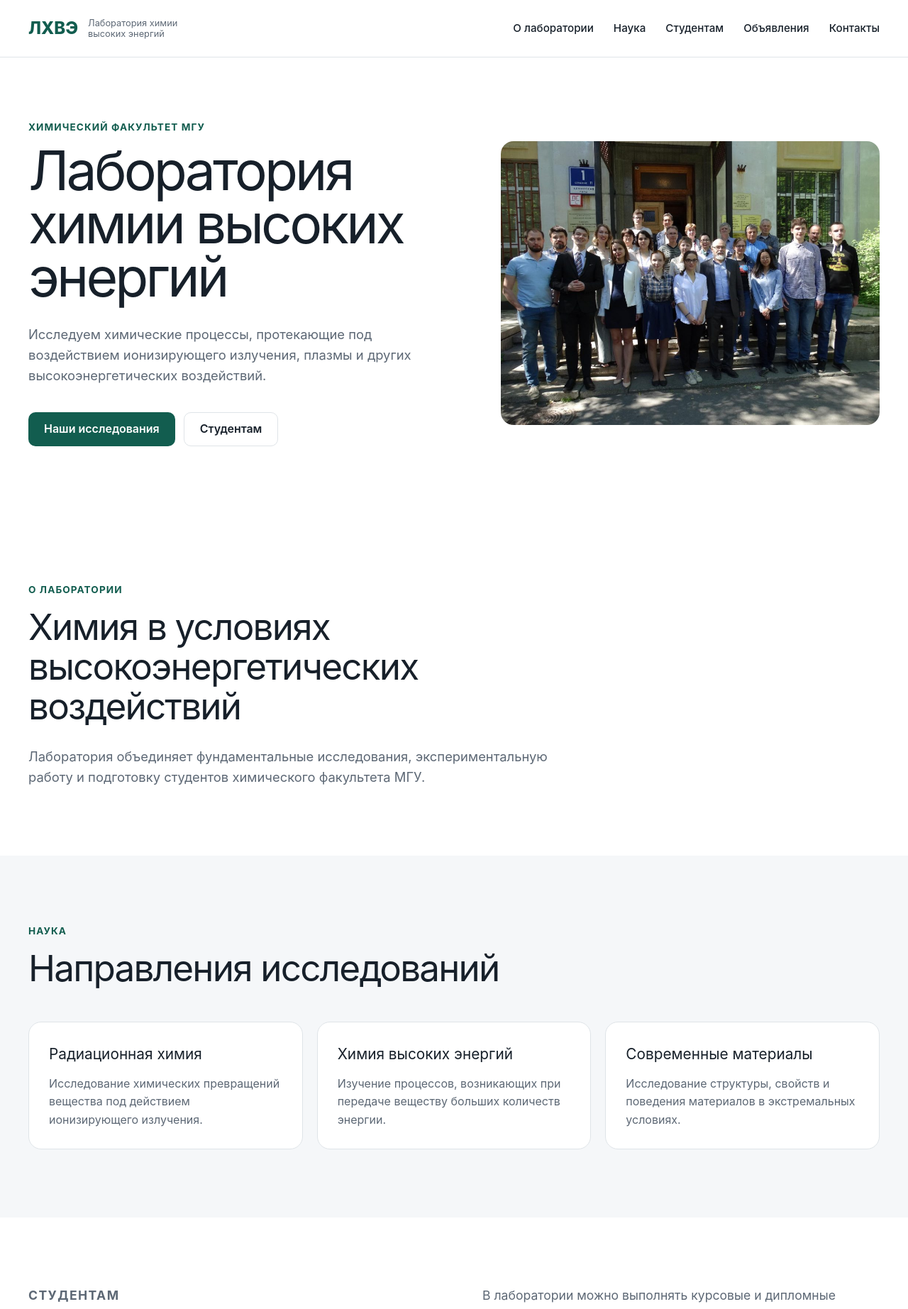
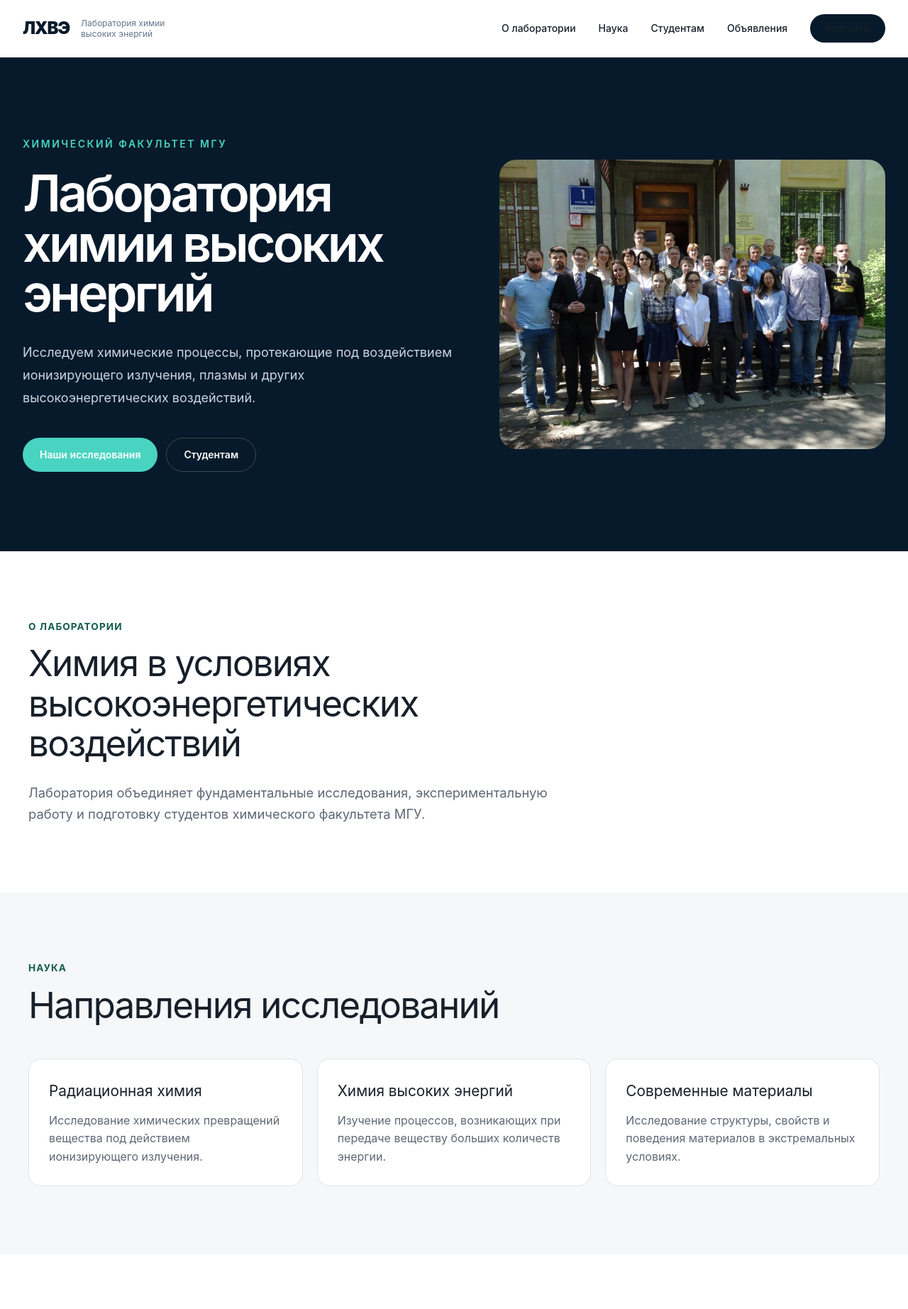
Before and after one commit to Umiacha/LHEC, a Django app: page / in a window 1280 px wide. Shown: the top 1845 px of the page at 71% size. Run offline with Django 5.2, Linux system fonts and the light colour scheme; style sheets or scripts are compiled from the project's sources.

Commit message:
Update frontend.

```diff
--- a/core/static/core/css/input.css
+++ b/core/static/core/css/input.css
@@ -1,4 +1,23 @@
 @import "tailwindcss";
+@theme {
+    --color-lab-950: #071a2b;
+    --color-lab-900: #0d263d;
+    --color-lab-800: #14354f;
+
+    --color-energy-400: #49d4c1;
+    --color-energy-500: #24bda9;
+
+    --color-paper: #f5f7f7;
+    --color-ink: #101820;
+    --color-muted: #66727e;
+
+    --font-sans:
+        system-ui,
+        -apple-system,
+        BlinkMacSystemFont,
+        "Segoe UI",
+        sans-serif;
+}
 
 
 :root {
--- a/core/templates/core/base.html
+++ b/core/templates/core/base.html
@@ -21,27 +21,109 @@
 </head>
 
 <body>
-    <header class="site-header">
-        <div class="container header-content">
+    <header class="sticky top-0 z-50 border-b border-slate-200/80 bg-white/90 backdrop-blur">
+        <div class="mx-auto flex min-h-20 max-w-7xl items-center justify-between px-6 lg:px-8">
             <a
-                class="site-logo"
                 href="{% url 'core:home' %}"
+                class="flex items-center gap-4 no-underline"
             >
-                <span class="site-logo-short">ЛХВЭ</span>
+                <span class="text-2xl font-black tracking-[-0.05em] text-lab-950">
+                    ЛХВЭ
+                </span>
 
-                <span class="site-logo-name">
+                <span class="hidden text-xs leading-tight text-slate-500 sm:block">
                     Лаборатория химии<br>
                     высоких энергий
                 </span>
             </a>
 
-            <nav class="main-nav" aria-label="Основная навигация">
-                <a href="{% url 'core:about' %}">О лаборатории</a>
-                <a href="{% url 'core:science' %}">Наука</a>
-                <a href="{% url 'core:students' %}">Студентам</a>
-                <a href="{% url 'core:news' %}">Объявления</a>
-                <a href="{% url 'core:contacts' %}">Контакты</a>
+            <nav
+                class="hidden items-center gap-8 lg:flex"
+                aria-label="Основная навигация"
+            >
+                <a
+                    class="text-sm font-medium text-slate-700 transition-colors hover:text-lab-950"
+                    href="{% url 'core:about' %}"
+                >
+                    О лаборатории
+                </a>
+
+                <a
+                    class="text-sm font-medium text-slate-700 transition-colors hover:text-lab-950"
+                    href="{% url 'core:science' %}"
+                >
+                    Наука
+                </a>
+
+                <a
+                    class="text-sm font-medium text-slate-700 transition-colors hover:text-lab-950"
+                    href="{% url 'core:students' %}"
+                >
+                    Студентам
+                </a>
+
+                <a
+                    class="text-sm font-medium text-slate-700 transition-colors hover:text-lab-950"
+                    href="{% url 'core:news' %}"
+                >
+                    Объявления
+                </a>
+
+                <a
+                    class="rounded-full bg-lab-950 px-5 py-2.5 text-sm font-medium text-white transition-colors hover:bg-lab-800"
+                    href="{% url 'core:contacts' %}"
+                >
+                    Контакты
+                </a>
             </nav>
+
+            <details class="relative lg:hidden">
+                <summary
+                    class="cursor-pointer list-none rounded-full border border-slate-200 px-4 py-2 text-sm font-medium text-slate-700 [&::-webkit-details-marker]:hidden"
+                >
+                    Меню
+                </summary>
+
+                <nav
+                    class="absolute right-0 top-full mt-3 flex w-64 flex-col rounded-2xl border border-slate-200 bg-white p-2 shadow-lg"
+                    aria-label="Мобильная навигация"
+                >
+                    <a
+                        class="rounded-xl px-4 py-3 text-sm font-medium hover:bg-slate-50"
+                        href="{% url 'core:about' %}"
+                    >
+                        О лаборатории
+                    </a>
+
+                    <a
+                        class="rounded-xl px-4 py-3 text-sm font-medium hover:bg-slate-50"
+                        href="{% url 'core:science' %}"
+                    >
+                        Наука
+                    </a>
+
+                    <a
+                        class="rounded-xl px-4 py-3 text-sm font-medium hover:bg-slate-50"
+                        href="{% url 'core:students' %}"
+                    >
+                        Студентам
+                    </a>
+
+                    <a
+                        class="rounded-xl px-4 py-3 text-sm font-medium hover:bg-slate-50"
+                        href="{% url 'core:news' %}"
+                    >
+                        Объявления
+                    </a>
+
+                    <a
+                        class="rounded-xl px-4 py-3 text-sm font-medium hover:bg-slate-50"
+                        href="{% url 'core:contacts' %}"
+                    >
+                        Контакты
+                    </a>
+                </nav>
+            </details>
         </div>
     </header>
 
--- a/core/templates/core/home.html
+++ b/core/templates/core/home.html
@@ -8,39 +8,58 @@
 
 
 {% block content %}
-<section class="hero">
-    <div class="container hero-grid">
-        <div class="hero-content">
-            <p class="hero-eyebrow">
+<section class="overflow-hidden bg-lab-950 text-white">
+    <div
+        class="mx-auto grid max-w-7xl lg:min-h-[680px] lg:grid-cols-[1.05fr_0.95fr]"
+    >
+        <div
+            class="flex flex-col justify-center px-6 py-20 sm:py-24 lg:px-8 lg:py-28"
+        >
+            <p
+                class="mb-6 text-sm font-semibold uppercase tracking-[0.18em] text-energy-400"
+            >
                 Химический факультет МГУ
             </p>
 
-            <h1>
+            <h1
+                class="max-w-3xl text-5xl font-semibold leading-[0.98] tracking-[-0.055em] sm:text-6xl lg:text-7xl"
+            >
                 Лаборатория химии высоких энергий
             </h1>
 
-            <p class="hero-description">
+            <p
+                class="mt-8 max-w-2xl text-lg leading-8 text-slate-300"
+            >
                 Исследуем химические процессы, протекающие под воздействием
                 ионизирующего излучения, плазмы и других высокоэнергетических
                 воздействий.
             </p>
 
-            <div class="hero-actions">
-                <a class="button button-primary" href="{% url 'core:science' %}">
+            <div class="mt-10 flex flex-wrap gap-3">
+                <a
+                    href="{% url 'core:science' %}"
+                    class="inline-flex min-h-12 items-center justify-center rounded-full bg-energy-400 px-6 text-sm font-semibold text-lab-950 transition-colors hover:bg-energy-500"
+                >
                     Наши исследования
                 </a>
 
-                <a class="button button-secondary" href="{% url 'core:students' %}">
+                <a
+                    href="{% url 'core:students' %}"
+                    class="inline-flex min-h-12 items-center justify-center rounded-full border border-white/20 px-6 text-sm font-semibold text-white transition-colors hover:bg-white/10"
+                >
                     Студентам
                 </a>
             </div>
         </div>
 
-        <div class="hero-image">
-            <img
-                src="{% static 'core/img/LHEC-main.jpg' %}"
-                alt="Сотрудники Лаборатории химии высоких энергий"
-            >
+        <div class="px-6 pb-10 lg:flex lg:items-center lg:px-8 lg:py-16">
+            <div class="w-full overflow-hidden rounded-3xl">
+                <img
+                    src="{% static 'core/img/LHEC-main.jpg' %}"
+                    alt="Сотрудники Лаборатории химии высоких энергий"
+                    class="block h-auto w-full"
+                >
+            </div>
         </div>
     </div>
 </section>
```
